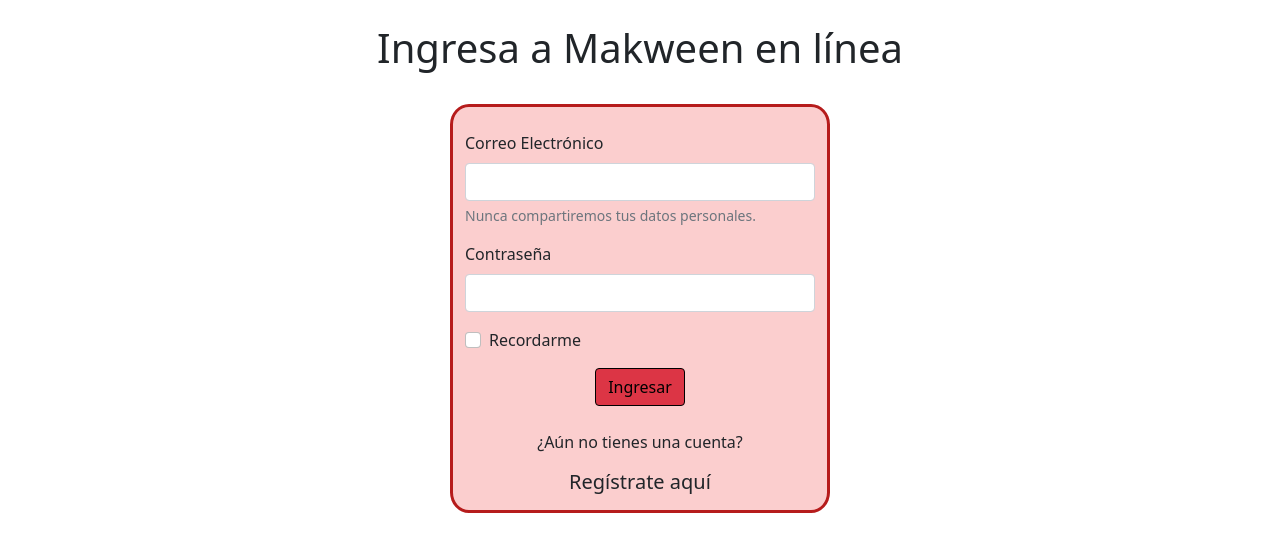
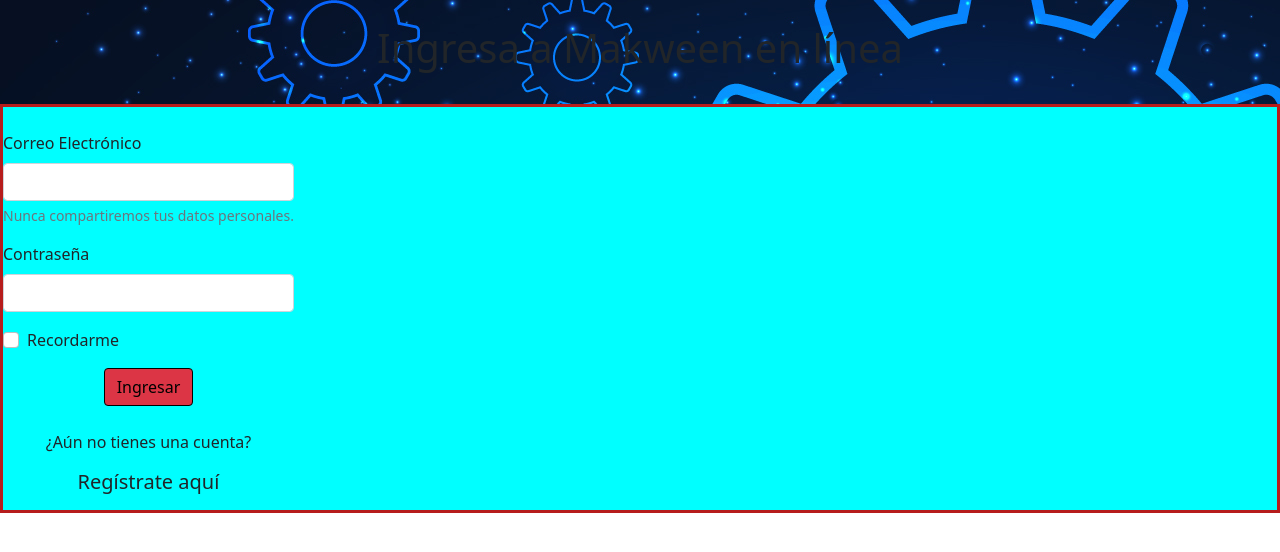
Before and after one commit to ClyonsMT/Proyecto-Makween, a Django app: page /login/ in a window 1280 px wide. Shown: the part 127-679 px from the top of the page. Run offline with Django 4.2, Linux system fonts and the light colour scheme; some libraries are stand-ins or nearby versions.

Commit message:
errores sin solucionar xd

```diff
--- a/makween_app/static/makween_app/css/estilo.css
+++ b/makween_app/static/makween_app/css/estilo.css
@@ -26,11 +26,14 @@
     }
 }
 
+/*estilos login y registro*/
 .bordes{
+    display: flex;
     border-style: solid;
-    border-radius: 5%;
     border-color: rgb(182, 28, 28);
-    background-color: rgba(249, 175, 175, 0.613);
+    background-color: aqua;
+
+
 }
 .parrafos{
     font-size: 10px;
--- a/makween_app/templates/makween_app/login.html
+++ b/makween_app/templates/makween_app/login.html
@@ -1,15 +1,12 @@
 {% extends 'makween_app/base.html' %}
 
 {% block contenido %}
-<br>
-<h1 class="text-center">Ingresa a Makween en línea</h1><br>
-<div class="container">
-    <div class="row">
-        <div class="col-4"></div>
-        <div class="col-4 bordes">
-            <form>
+<div class="contenedor" style="background-image: url('../../static/makween_app/img/fondo.jpg');">
+    <br><h1 class="text-center">Ingresa a Makween en línea</h1><br>
+            <div class="bordes">
+              <form>
                 <br>
-                <div class="mb-3">
+                <div class="mb-3" class="cambio">
                   <label for="exampleInputEmail1" class="form-label">Correo Electrónico</label>
                   <input type="email" class="form-control" id="exampleInputEmail1" aria-describedby="emailHelp">
                   <div id="emailHelp" class="form-text">Nunca compartiremos tus datos personales.</div>
@@ -35,8 +32,6 @@
                     </div>
                 </div>
               </form>
-        </div>
-        <div class="col-4"></div>
-    </div>
+            </div>
 </div>
 {% endblock %}
```
